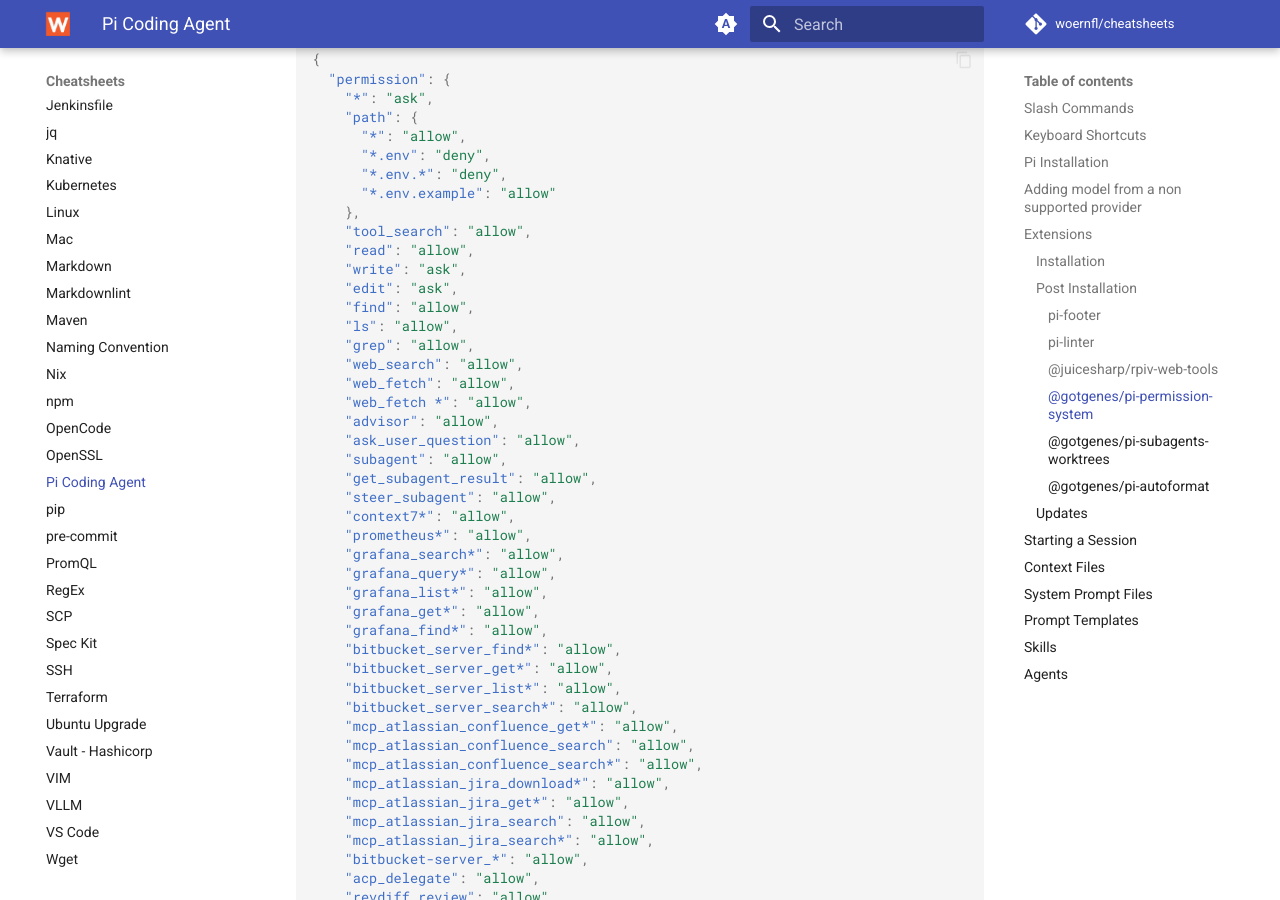
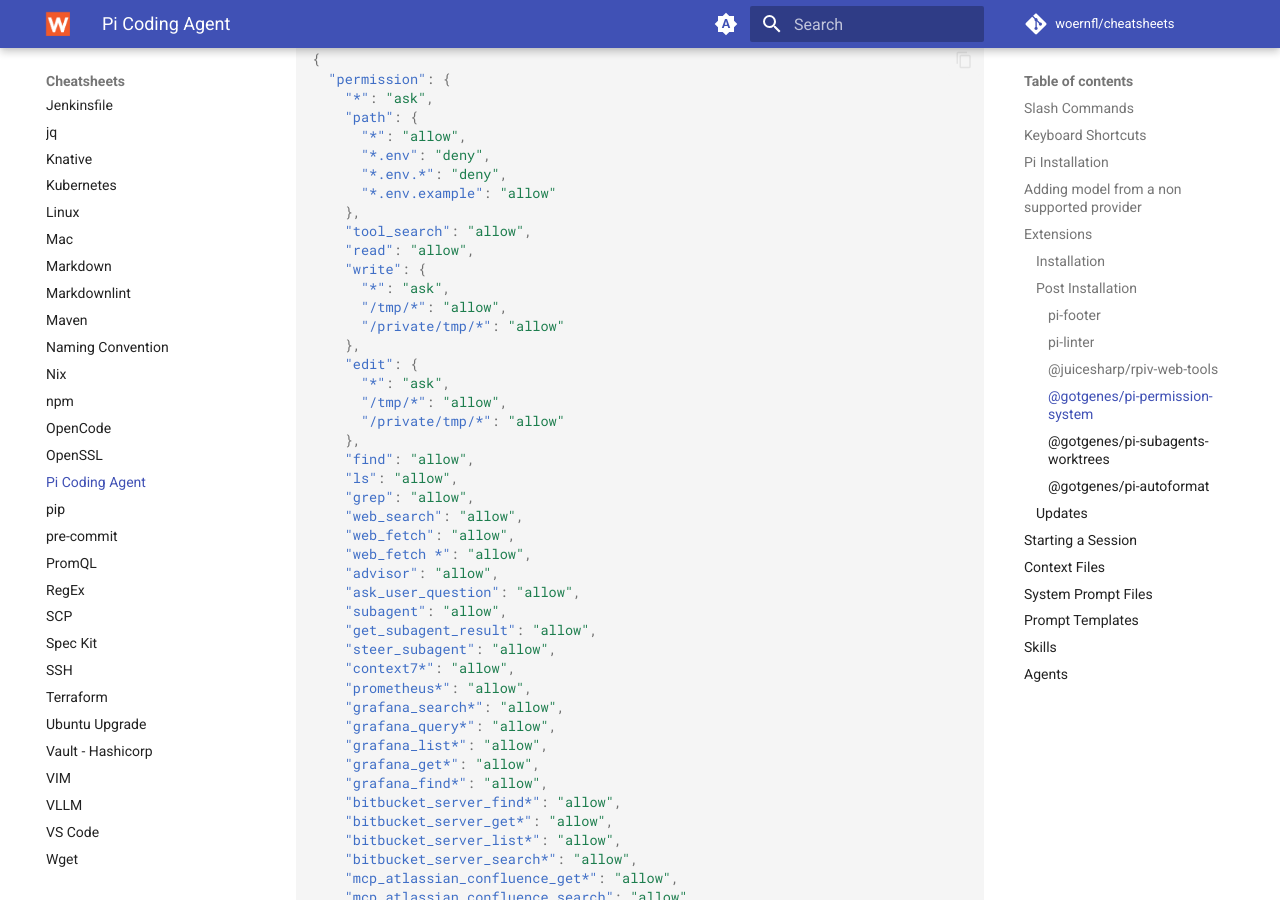
Before and after one commit to woernfl/cheatsheets, an MkDocs documentation site: the page built from docs/pi.md, in a window 1280 px wide and 900 px high, scrolled down 7990 px. Built offline with MkDocs 1.6.1 and Material for MkDocs 9.7.7, drawn with Linux system fonts in a browser that asks for light colours; comment, search, counter and statistics services are not loaded.

Commit message:
Update pi.md (#545)

```diff
--- a/docs/pi.md
+++ b/docs/pi.md
@@ -381,8 +381,16 @@ File to modify: `~/.pi/agent/extensions/pi-permission-system/config.json`:
     },
     "tool_search": "allow",
     "read": "allow",
-    "write": "ask",
-    "edit": "ask",
+    "write": {
+      "*": "ask",
+      "/tmp/*": "allow",
+      "/private/tmp/*": "allow"
+    },
+    "edit": {
+      "*": "ask",
+      "/tmp/*": "allow",
+      "/private/tmp/*": "allow"
+    },
     "find": "allow",
     "ls": "allow",
     "grep": "allow",
```
